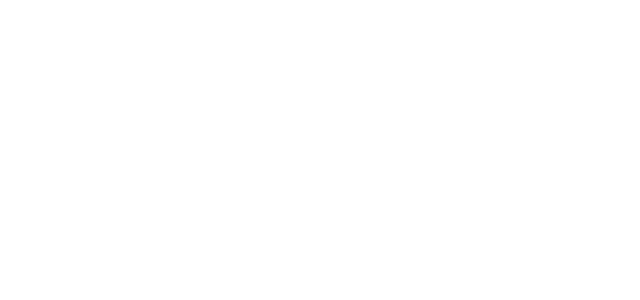
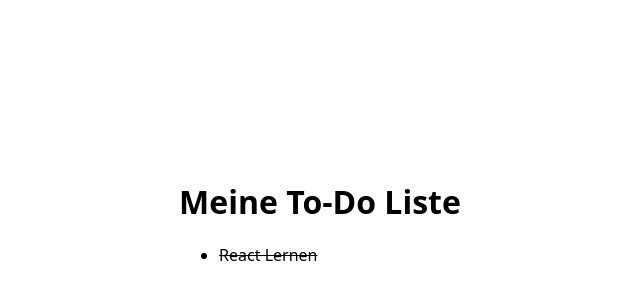
Before and after one commit to TimoAntoniak/todo-list, a React (Create React App) app: page / in a window 1280 px wide. Shown: the part 188-488 px from the top of the page, without its empty margins (328-968 px from the left). Built offline with nearby package versions, Linux system fonts and the light colour scheme.

Commit message:
Kapitel 1: Komponenten & JSX

```diff
--- a/src/App.js
+++ b/src/App.js
@@ -1,10 +1,15 @@
 import './App.scss';
+import Task from './Task';
 
 function App() {
-  return (
-    <div className="App">
-    </div>
-  );
+    return (
+        <div className="App">
+            <h1>Meine To-Do Liste</h1>
+            <ul>
+                <Task name={"React Lernen"} finished/>
+            </ul>
+        </div>
+    );
 }
 
 export default App;
--- a/src/App.scss
+++ b/src/App.scss
@@ -0,0 +1,15 @@
+body {
+    font-family: system-ui, -apple-system, BlinkMacSystemFont, 'Segoe UI', Roboto, Oxygen, Ubuntu, Cantarell, 'Open Sans', 'Helvetica Neue', sans-serif;
+    height: 100vh;
+    width: 100vw;
+    display: flex;
+    justify-content: center;
+    align-items: center;
+}
+
+.task {
+    cursor: pointer;
+    &.finished {
+        text-decoration: line-through;
+    }
+}
--- /dev/null
+++ b/src/Task.jsx
@@ -0,0 +1,9 @@
+function Task({name, finished}) {
+
+    return (
+        <li className={`task ${finished ? "finished" : "unfinished"}`}>
+            {name}
+        </li>
+    )
+}
+export default Task;
```
